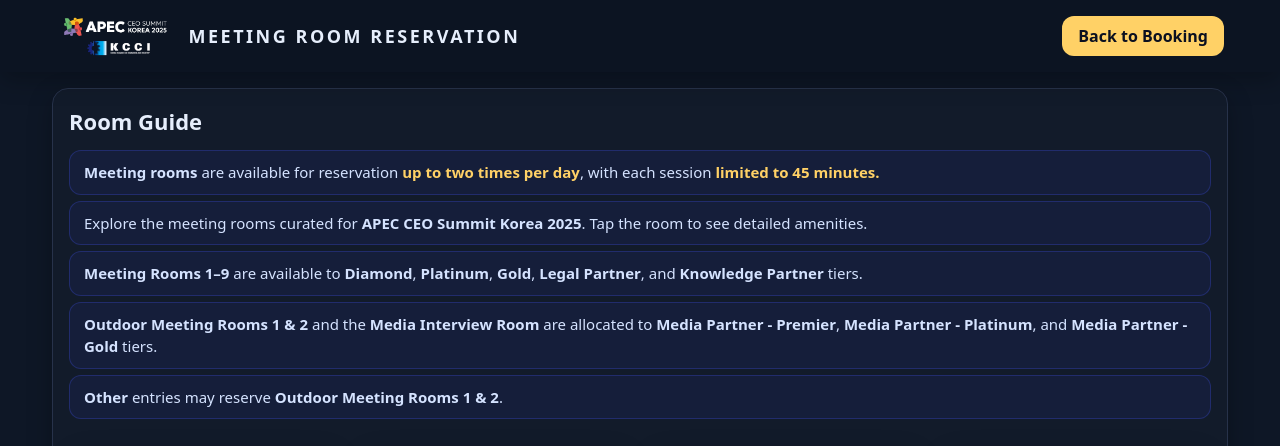
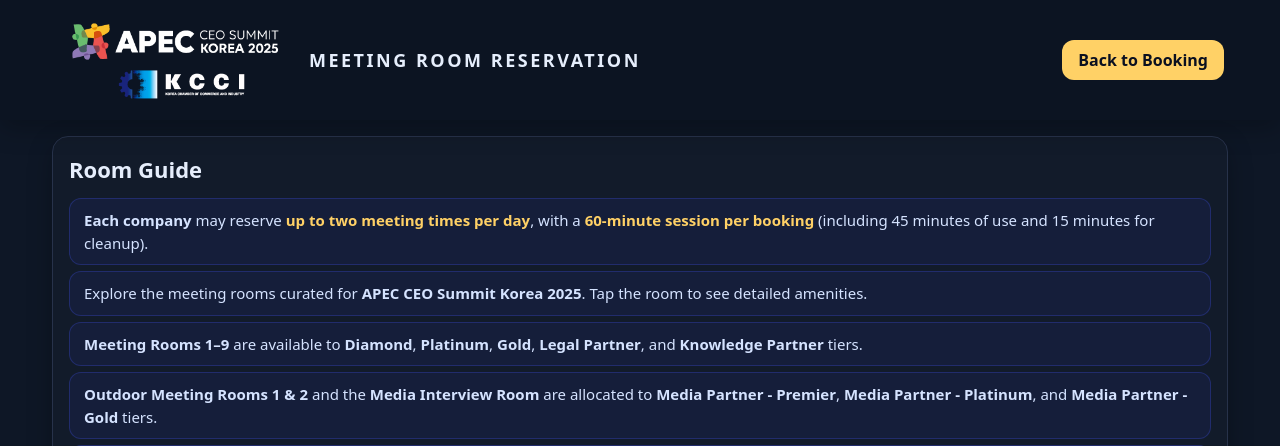
Before and after one commit to jungsuplee-hub/apec-book, a FastAPI app: page /rooms in a window 1280 px wide. Shown: the top 446 px of the page. Run offline with FastAPI, Linux system fonts and the light colour scheme; some libraries are stand-ins or nearby versions; some web fonts are replaced.

Commit message:
Increase logo size and update rooms notice

```diff
--- a/static/style.css
+++ b/static/style.css
@@ -54,7 +54,7 @@ a:hover{text-decoration:underline}
 .topbar-inner{max-width:1200px;margin:0 auto;display:flex;align-items:center;justify-content:space-between;padding:12px 16px}
 .brand{display:flex;align-items:center;gap:12px;flex-wrap:wrap}
 .brand-logo{display:inline-flex;align-items:center}
-.brand img{height:48px;width:auto}
+.brand img{height:96px;width:auto}
 .brand-caption{
   display:inline-flex;
   align-items:center;
--- a/templates/rooms.html
+++ b/templates/rooms.html
@@ -94,7 +94,7 @@
   <section class="card room-guide">
     <h1 class="title">Room Guide</h1>
     <ul class="guide-notes">
-      <li><strong>Meeting rooms</strong> are available for reservation <span class="highlight">up to two times per day</span>, with each session <span class="highlight">limited to 45 minutes.</span></li>
+      <li><strong>Each company</strong> may reserve <span class="highlight">up to two meeting times per day</span>, with a <span class="highlight">60-minute session per booking</span> (including 45 minutes of use and 15 minutes for cleanup).</li>
       <li>Explore the meeting rooms curated for <strong>APEC CEO Summit Korea 2025</strong>. Tap the room to see detailed amenities.</li>
       <li><strong>Meeting Rooms 1–9</strong> are available to <strong>Diamond</strong>, <strong>Platinum</strong>, <strong>Gold</strong>, <strong>Legal Partner</strong>, and <strong>Knowledge Partner</strong> tiers.</li>
       <li><strong>Outdoor Meeting Rooms 1 &amp; 2</strong> and the <strong>Media Interview Room</strong> are allocated to <strong>Media Partner - Premier</strong>, <strong>Media Partner - Platinum</strong>, and <strong>Media Partner - Gold</strong> tiers.</li>
```
